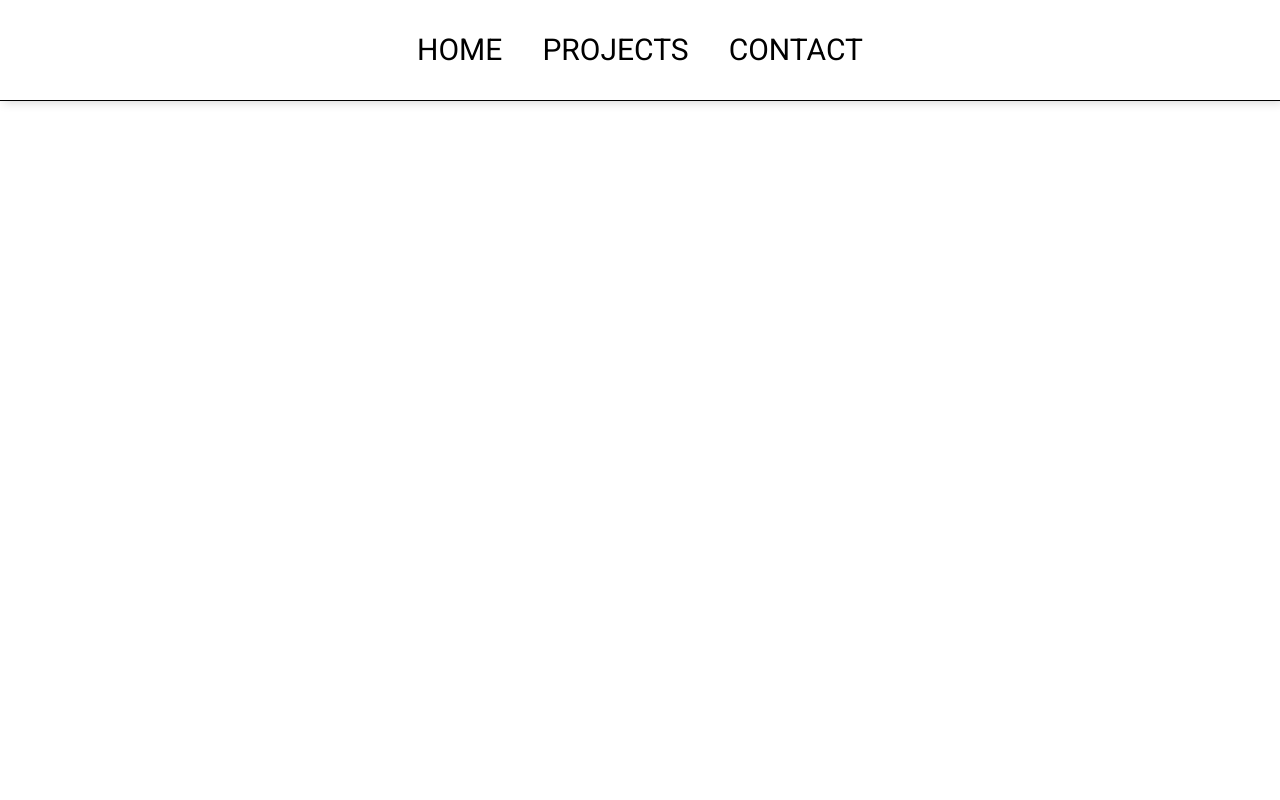
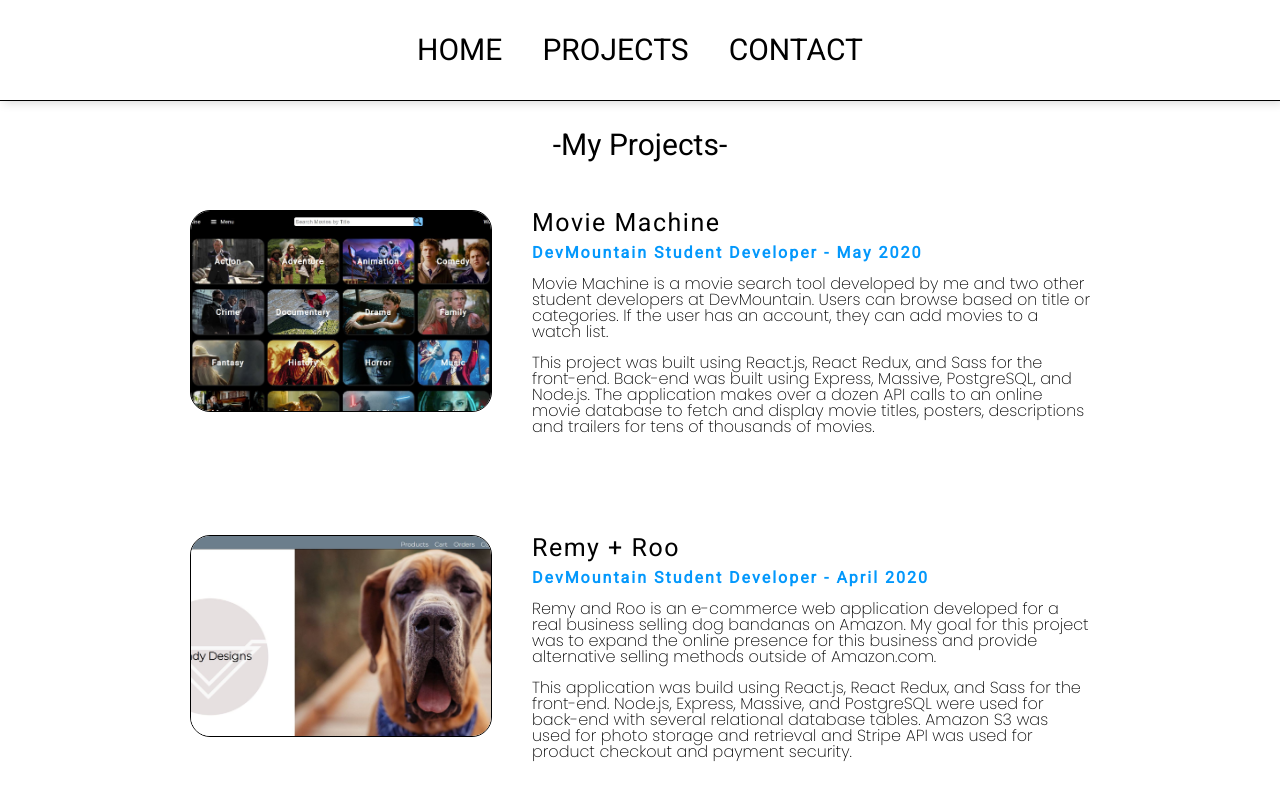
Before and after one commit to Rob-Swensen/my-portfolio, a React (Create React App) app: page /#/projects in a window 1280 px wide. Shown: the top 800 px of the page. Built offline with nearby package versions, Linux system fonts and the light colour scheme.

Commit message:
Project.js done

```diff
--- a/src/Components/Projects.js
+++ b/src/Components/Projects.js
@@ -1,9 +1,30 @@
 import React from 'react';
+import Movie_Machine from '../Pics/Movie_Machine.JPG';
+import '../styles/projects.scss';
+import Remy_Roo from '../Pics/Remy_Roo.JPG';
 
 function Projects(){
     return(
-        <div>
-            <p>Project Component</p>
+        <div className='projects'>
+            <h1>-My Projects-</h1>
+            <section className='project-section'>
+                <img className='project-image' src={Movie_Machine} alt='movie machine'/>
+                <section className='project-text'>
+                    <h2>Movie Machine</h2>
+                    <p className='position-title'>DevMountain Student Developer - May 2020</p>
+                    <p className='project-description'>Movie Machine is a movie search tool developed by me and two other student developers at DevMountain.  Users can browse based on title or categories. If the user has an account, they can add movies to a watch list.</p>
+                    <p className='project-description'>This project was built using React.js, React Redux, and Sass for the front-end. Back-end was built using Express, Massive, PostgreSQL, and Node.js.  The application makes over a dozen API calls to an online movie database to fetch and display movie titles, posters, descriptions and trailers for tens of thousands of movies.</p>
+                </section>
+            </section>
+            <section className='project-section'>
+                <img className='project-image' src={Remy_Roo} alt='movie machine'/>
+                <section className='project-text'>
+                    <h2>Remy + Roo</h2>
+                    <p className='position-title'>DevMountain Student Developer - April 2020</p>
+                    <p className='project-description'>Remy and Roo is an e-commerce web application developed for a real business selling dog bandanas on Amazon.  My goal for this project was to expand the online presence for this business and provide alternative selling methods outside of Amazon.com.</p>
+                    <p className='project-description'>This application was build using React.js, React Redux, and Sass for the front-end.  Node.js, Express, Massive, and PostgreSQL were used for back-end with several relational database tables. Amazon S3 was used for photo storage and retrieval and Stripe API was used for product checkout and payment security.</p>
+                </section>
+            </section>
         </div>
     )
 }
--- a/src/styles/life.scss
+++ b/src/styles/life.scss
@@ -15,7 +15,6 @@
         text-decoration: none;
         color: black;
         font-family: 'Anton', sans-serif;
-        font-weight: 500;
         letter-spacing: .5px;
     }
 
--- /dev/null
+++ b/src/styles/projects.scss
@@ -0,0 +1,58 @@
+@import "./variables";
+
+.projects {
+  padding-top: 100px;
+  display: flex;
+  flex-direction: column;
+  align-items: center;
+
+  h1 {
+    font-size: 30px;
+    color: black;
+    margin: 30px;
+    font-family: $fontFamilyRoboto;
+  }
+}
+
+.project-section {
+  display: flex;
+  width: 900px;
+  margin-top: 20px;
+  margin-bottom: 80px;
+
+  .project-image {
+    height: 200px;
+    width: 300px;
+    object-fit: cover;
+    border-radius: 20px;
+    border: 1px solid black;
+  }
+}
+
+.project-text {
+  display: flex;
+  flex-direction: column;
+  align-items: start;
+  padding-left: 40px;
+
+  h2 {
+    font-family: $fontFamilyRoboto;
+    font-size: 25px;
+    letter-spacing: 1.5px;
+  }
+
+  .position-title {
+    font-family: $fontFamilyRoboto;
+    color: #0398fc;
+    font-weight: 700;
+    letter-spacing: 2px;
+    margin-top: 10px;
+  }
+
+  .project-description {
+      font-family: $fontFamilyParagraph;
+      margin-top: 15px;
+      font-size: 16px;
+      text-align: left;
+  }
+}
```
Also changed, not shown: src/Pics/Remy_Roo.JPG (added).
